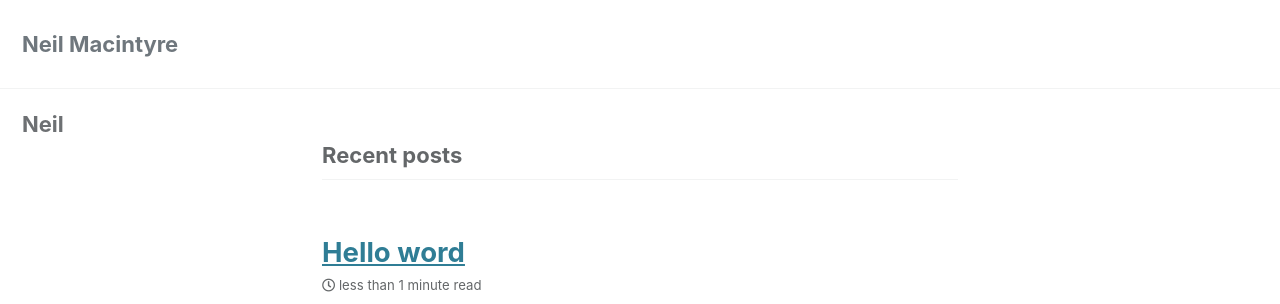
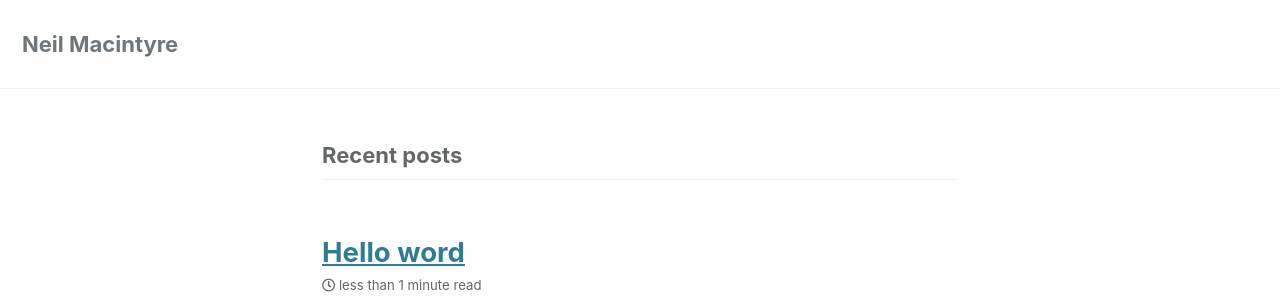
Before and after one commit to neilmacintyre/neilmacintyre.github.io, a Jekyll site: the page built from index.html, in a window 1280 px wide. Shown: the top 304 px of the page. Built offline with Jekyll 4.4.1, drawn with Linux system fonts in a browser that asks for light colours; cached includes are drawn as plain includes; the list of posts is cut into pages by our own code.

Commit message:
Some cleaning up

```diff
--- a/_config.yml
+++ b/_config.yml
@@ -104,7 +104,7 @@ analytics:
 
 # Site Author
 author:
-  name             : "Neil"
+  # name             : "Neil"
   avatar           : # path of avatar image, e.g. "/assets/images/bio-photo.jpg"
   # bio              : ""
   # location         : ""
```
